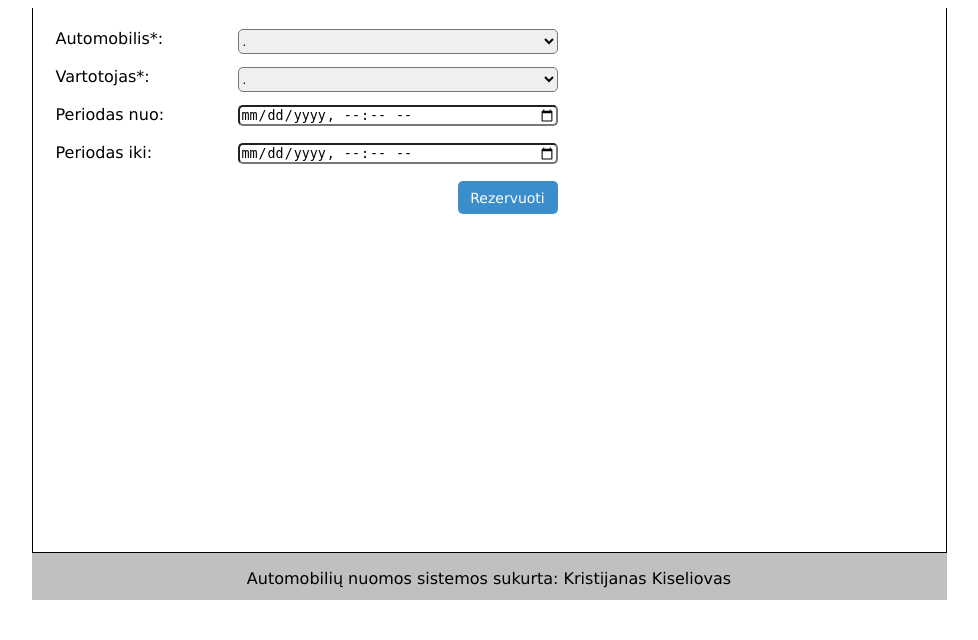
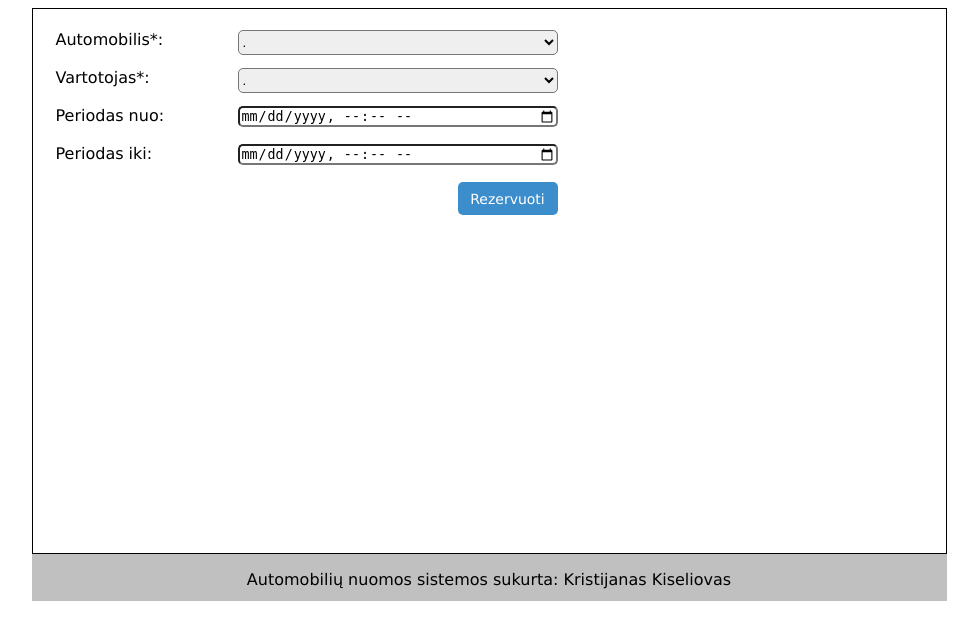
Before and after one commit to sh3fas/reservation-system, a CodeIgniter app: page /codeigniter/index.php/bookcar_controller/create_booking in a window 1280 px wide. Shown: the part 100-740 px from the top of the page, without its empty margins (151-1129 px from the left). Run offline with CodeIgniter, Linux system fonts and the light colour scheme; tables that the repository leaves empty or names only in its code hold one stand-in row (values such as "Sample post"); data that the repository does not hold is empty.

Commit message:
Add files via upload

```diff
--- a/application/views/bookcar/bookacar.php
+++ b/application/views/bookcar/bookacar.php
@@ -8,7 +8,7 @@
 
                     .create table {
                        width: 915px;
-                       border-top: none;
+                       border-top: 1px solid black;
                        border-right: 1px solid black;
                        border-left: 1px solid black;
                        border-bottom: 1px solid black;
```
